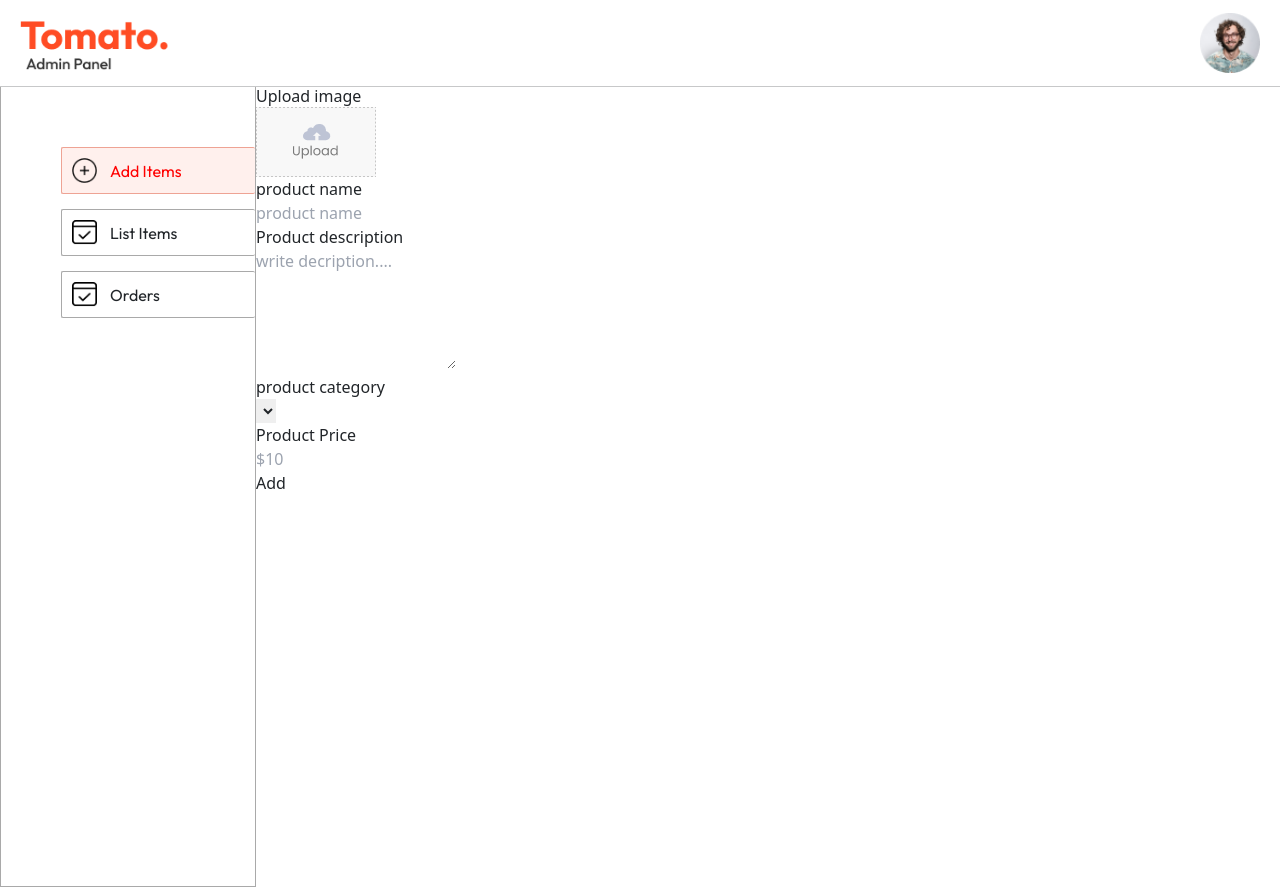
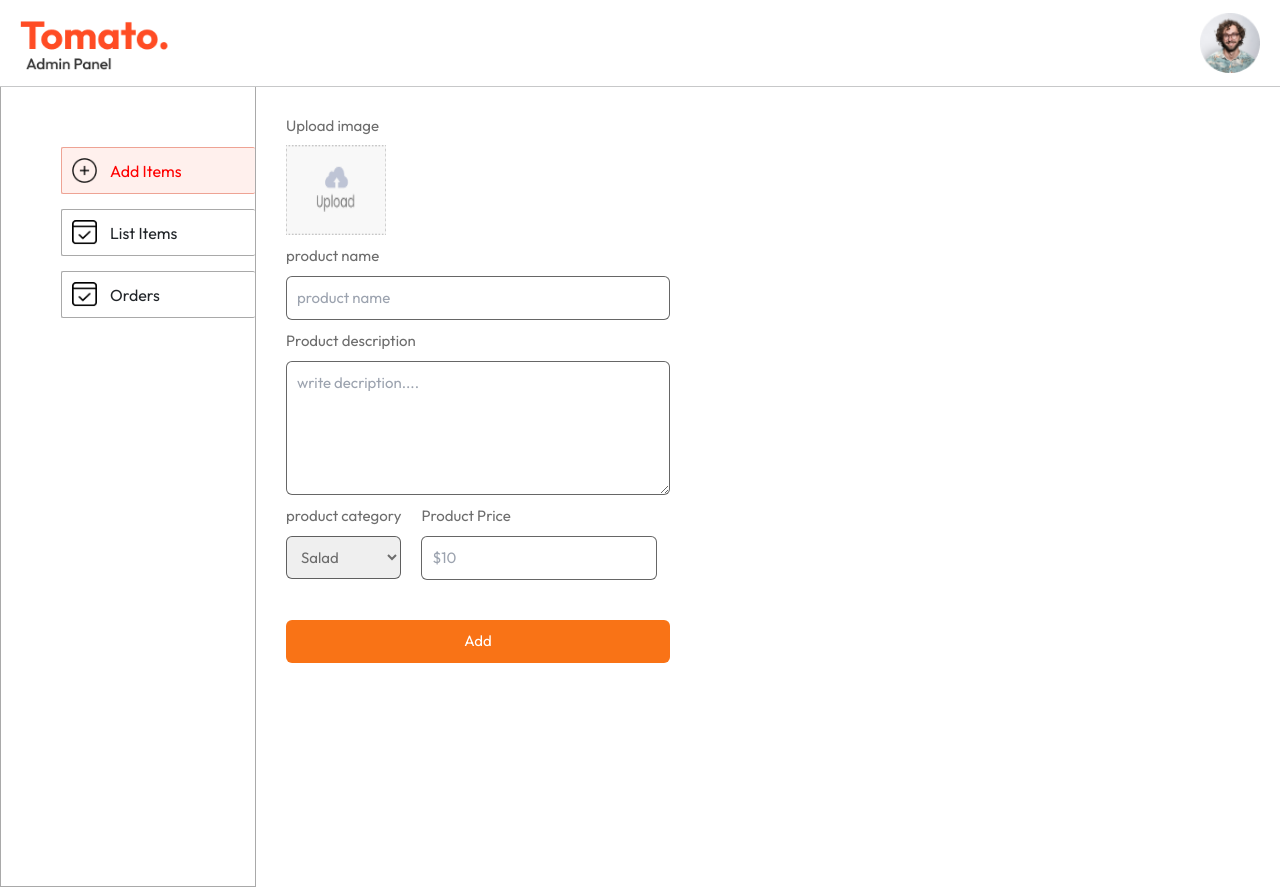
Before and after one commit to asiaahmadali/FoodDel, a React (Vite) app in the folder Admin/: page /addProducts in a window 1280 px wide. Built offline with nearby package versions, Linux system fonts and the light colour scheme.

Commit message:
addproduct UI completed

```diff
--- a/Admin/src/pages/AddProduct/AddProduct.jsx
+++ b/Admin/src/pages/AddProduct/AddProduct.jsx
@@ -1,57 +1,117 @@
+import { useEffect, useState } from 'react';
 import { assets } from '../../assests/assets';
 
 function AddProduct() {
+  const [image, setImage] = useState(false);
+  const [data, setData] = useState({
+    name: '',
+    description: '',
+    price: '',
+    category: 'Salad',
+  });
+
+  //   changeHandler
+
+  const changeHandler = (e) => {
+    const name = e.target.name;
+    const value = e.target.value;
+    setData((data) => ({ ...data, [name]: value }));
+  };
+
+  useEffect(() => {
+    console.log(data);
+  }, [data]);
   return (
     <div>
-      <form>
+      <form className="m-[30px]  text-[#6d6d6d] flex flex-col gap-[10px] w-[70%] font-outfit text-[15px]">
         {/* product image */}
-        <div className="flex flex-col">
+        <div className="flex flex-col w-[100px] gap-[10px] ">
           <h1>Upload image</h1>
-          <label htmlFor="image">
-            <img src={assets.upload_area} alt="" />
+          <label htmlFor="image" className="cursor-pointer">
+            <img
+              src={image ? URL.createObjectURL(image) : assets.upload_area}
+              alt=""
+              className="w-[100px] h-[90px]"
+            />
           </label>
-          <input type="file" id="image" required hidden />
+          <input
+            type="file"
+            id="image"
+            required
+            hidden
+            onChange={(e) => setImage(e.target.files[0])}
+          />
         </div>
 
         {/* product name */}
-        <div>
+        <div className="flex flex-col w-[30vw] gap-[8px]">
           <p>product name</p>
-          <input type="text" name="name" placeholder="product name" required />
+          <input
+            type="text"
+            name="name"
+            placeholder="product name"
+            required
+            onChange={changeHandler}
+            value={data.name}
+            className="outline-none border-[1px] border-black border-opacity-[60%] rounded-md p-[10px]"
+          />
         </div>
 
         {/* product description */}
-        <div>
+        <div className="flex flex-col w-[30vw] gap-[8px]">
           <p>Product description</p>
           <textarea
             name="description"
             rows={5}
+            onChange={changeHandler}
+            value={data.description}
             placeholder="write decription...."
             aria-required
+            className="outline-none border-[1px] border-black border-opacity-[60%] rounded-md p-[10px]"
           ></textarea>
         </div>
 
+        <div className="flex gap-[20px] w-[30vw] ">
           {/* product cagtegory */}
-        <div>
+          <div className="flex flex-col gap-[8px]">
             <p>product category</p>
-          <select name="category">
-            <options value="Salad">Salad</options>
-            <options value="Rolls">Rolls</options>
-            <options value="Deserts">Deserts</options>
-            <options value="Sandwich">Sandwich</options>
-            <options value="Cake">Cake</options>
-            <options value="Pure Veg">Pure Veg</options>
-            <options value="Pasta">Pasta</options>
-            <options value="Noodles">Noodles</options>
+            <select
+              name="category"
+              onChange={changeHandler}
+              value={data.category}
+              className="outline-none border-[1px] border-black border-opacity-[60%] rounded-md p-[10px]"
+            >
+              <option value="Salad">Salad</option>
+              <option value="Rolls">Rolls</option>
+              <option value="Deserts">Deserts</option>
+              <option value="Sandwich">Sandwich</option>
+              <option value="Cake">Cake</option>
+              <option value="Pure Veg">Pure Veg</option>
+              <option value="Pasta">Pasta</option>
+              <option value="Noodles">Noodles</option>
             </select>
           </div>
 
           {/* product price */}
-        <div>
+          <div className="flex flex-col gap-[8px]">
             <p>Product Price</p>
-          <input type="Number" name="price" placeholder="$10" />
+            <input
+              type="Number"
+              name="price"
+              onChange={changeHandler}
+              value={data.price}
+              placeholder="$10"
+              className="outline-none border-[1px] border-black border-opacity-[60%] rounded-md p-[10px]"
+            />
+          </div>
         </div>
 
-        <button type="submit">Add</button>
+        <button
+          type="submit"
+          className="bg-orange-500 p-[10px] w-[30vw] mt-[30px] rounded-md text-white"
+        >
+          Add
+        </button>
       </form>
     </div>
   );
```
Lines whose indentation alone changed are shown as unchanged.
